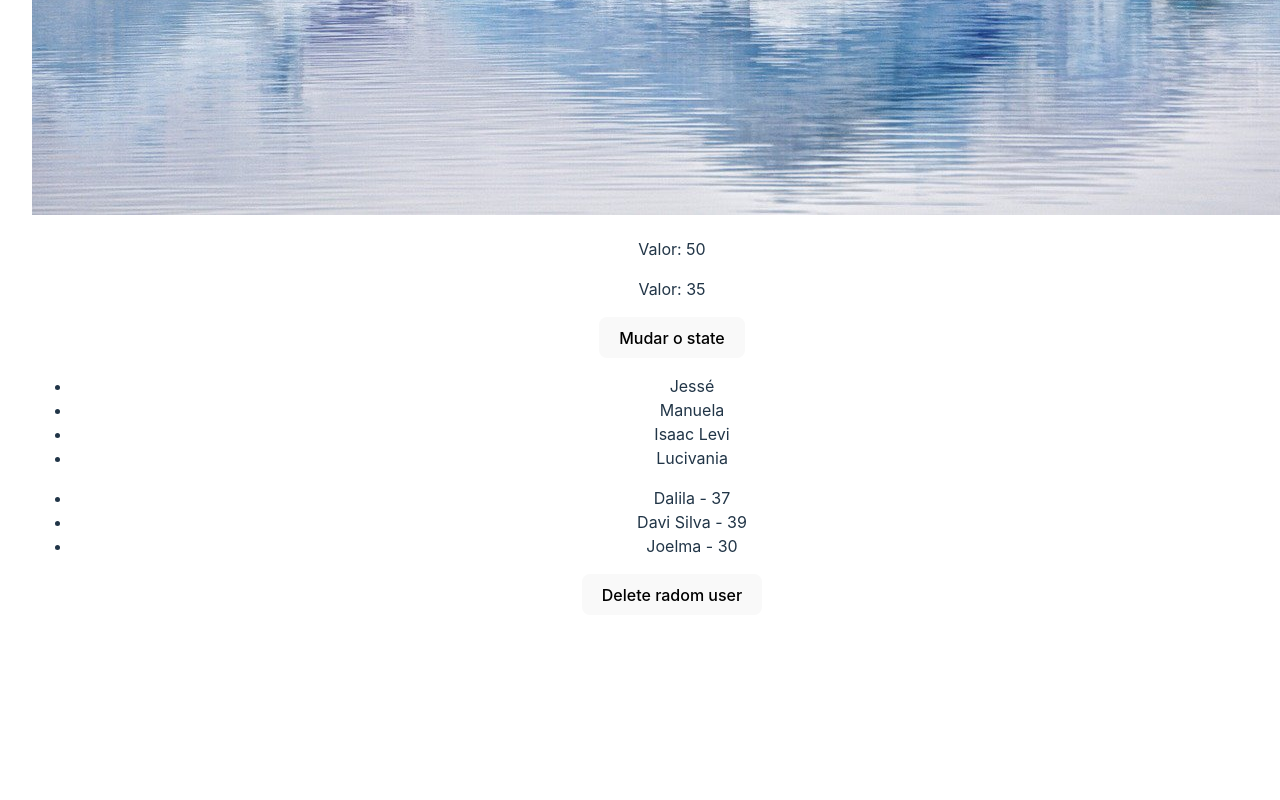
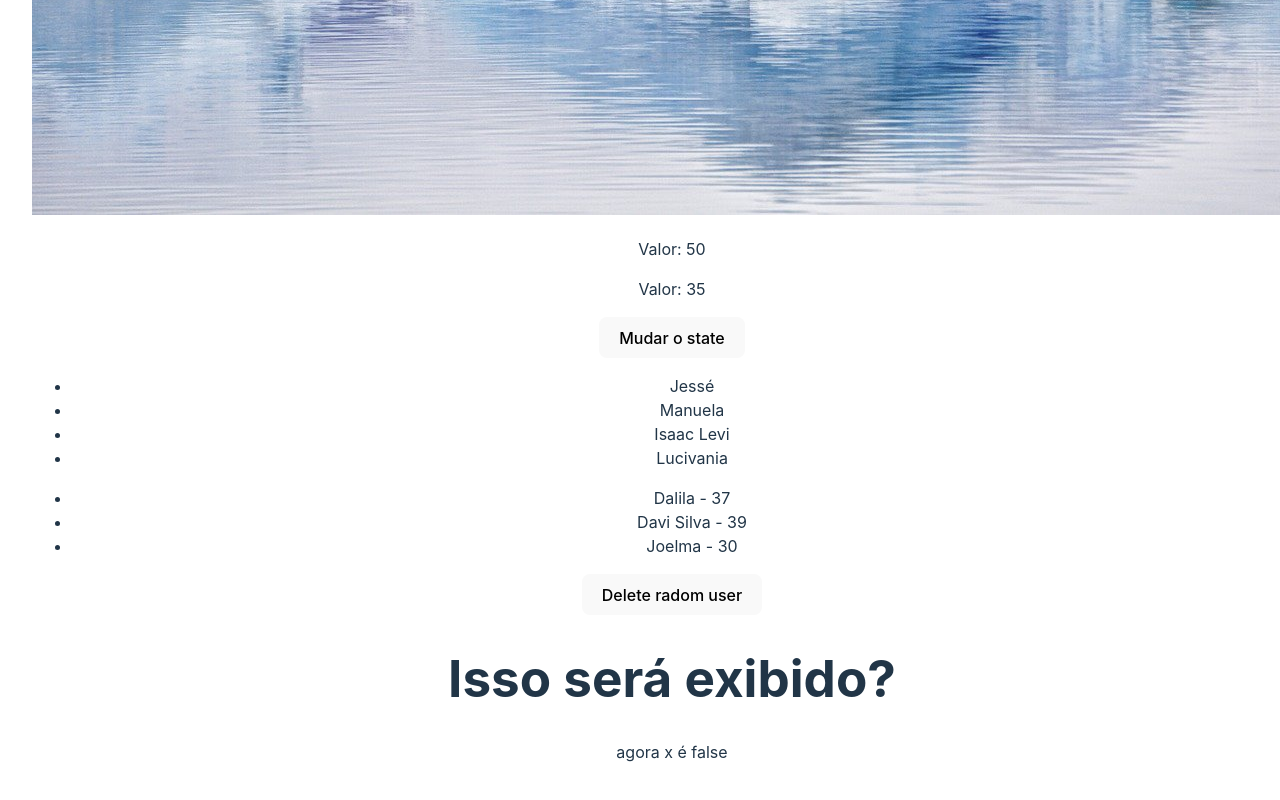
Before and after one commit to jesseprogran/curso_react, a React (Vite) app in the folder 3_avancando_em_react/avancando_em_react/: page / in a window 1280 px wide. Shown: the part 1652-2452 px from the top of the page. Before the commit the page ends 2299 px from the top, so only its background shows below. Built offline with nearby package versions, Linux system fonts and the light colour scheme.

Commit message:
entrando no estudo de condicionais

```diff
--- a/3_avancando_em_react/avancando_em_react/src/App.jsx
+++ b/3_avancando_em_react/avancando_em_react/src/App.jsx
@@ -1,11 +1,9 @@
 import ManageData from "./components/ManageData";
 import ListRender from "./components/ListRender";
-
+import Conditional from "./components/Conditional";
 
 import "./App.css";
 import Ima02 from "./assets/ima02.jpg";
-
-
 
 function App() {
   return (
@@ -17,10 +15,11 @@
       </div>
       {/* imagem em asset*/}
       <div>
-       <img src={Ima02} alt="foto de gelo" />
+        <img src={Ima02} alt="foto de gelo" />
       </div>
       <ManageData />
       <ListRender />
+      <Conditional />
     </div>
   );
 }
--- /dev/null
+++ b/3_avancando_em_react/avancando_em_react/src/components/Conditional.jsx
@@ -0,0 +1,14 @@
+import { useState } from "react";
+
+const Conditional = () => {
+  const [x] = useState(false);
+  return (
+    <div>
+      <h1>Isso será exibido?</h1>
+      {x && <p>Se x for true, sim!</p>}
+      {!x && <p>agora x é false</p>}
+    </div>
+  );
+};
+
+export default Conditional;
```
